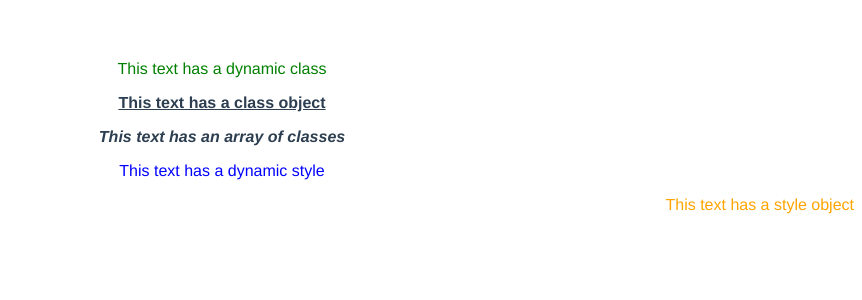
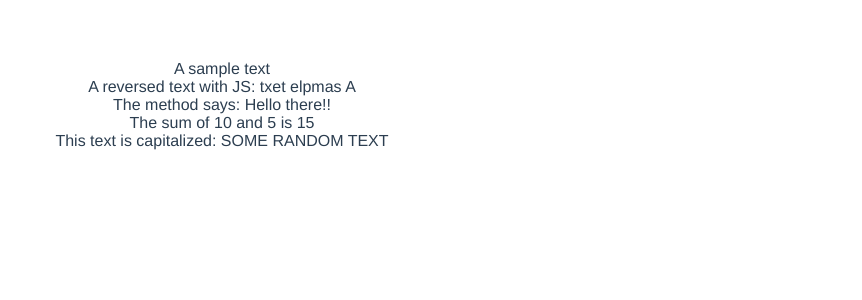
Before and after one commit to Accedia/vuejs-workshop, a Vue app: page / in a window 1280 px wide. Shown: the top 300 px of the page, without its empty margins (418-1280 px from the left). Built offline with nearby package versions, Linux system fonts and the light colour scheme.

Commit message:
Added a demo for filters

```diff
--- a/src/App.vue
+++ b/src/App.vue
@@ -9,10 +9,10 @@
     </inline-template-component>
     <multi-component></multi-component> -->
 
-    <!-- <interpolation-component></interpolation-component> -->
+    <interpolation-component></interpolation-component>
     <!-- <conditional-rendering-component></conditional-rendering-component> -->
     <!-- <loops-component></loops-component> -->
-    <styling-component></styling-component>
+    <!-- <styling-component></styling-component> -->
   </div>
 </template>
 
--- a/src/components/templates-demo/Interpolation.vue
+++ b/src/components/templates-demo/Interpolation.vue
@@ -7,13 +7,19 @@
   <div>The method says: {{ getMessage() }}</div>
 
   <div>The sum of {{ a }} and {{ b }} is {{ sum }}</div>
+
+  <div>This text is capitalized: {{ 'some random text' | capitalize }}</div>
 </div>
 </template>
 
 <script lang="ts">
 import { Component, Vue } from 'vue-property-decorator';
 
-@Component
+@Component({
+  filters: {
+    capitalize: (value: string) => value.toUpperCase(),
+  },
+})
 export default class InterpolationComponent extends Vue {
   private text: string = 'A sample text';
   private a: number = 10;
```
